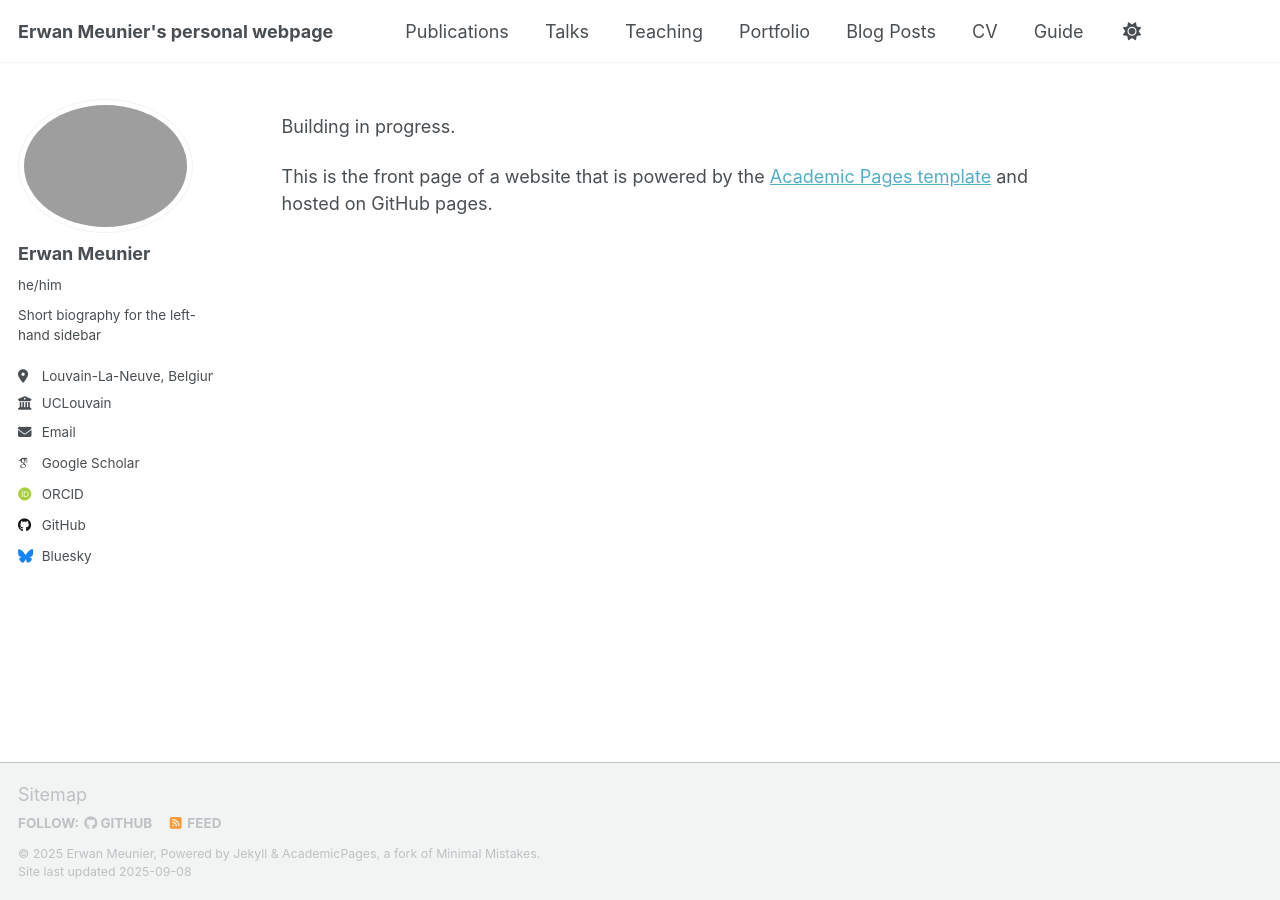
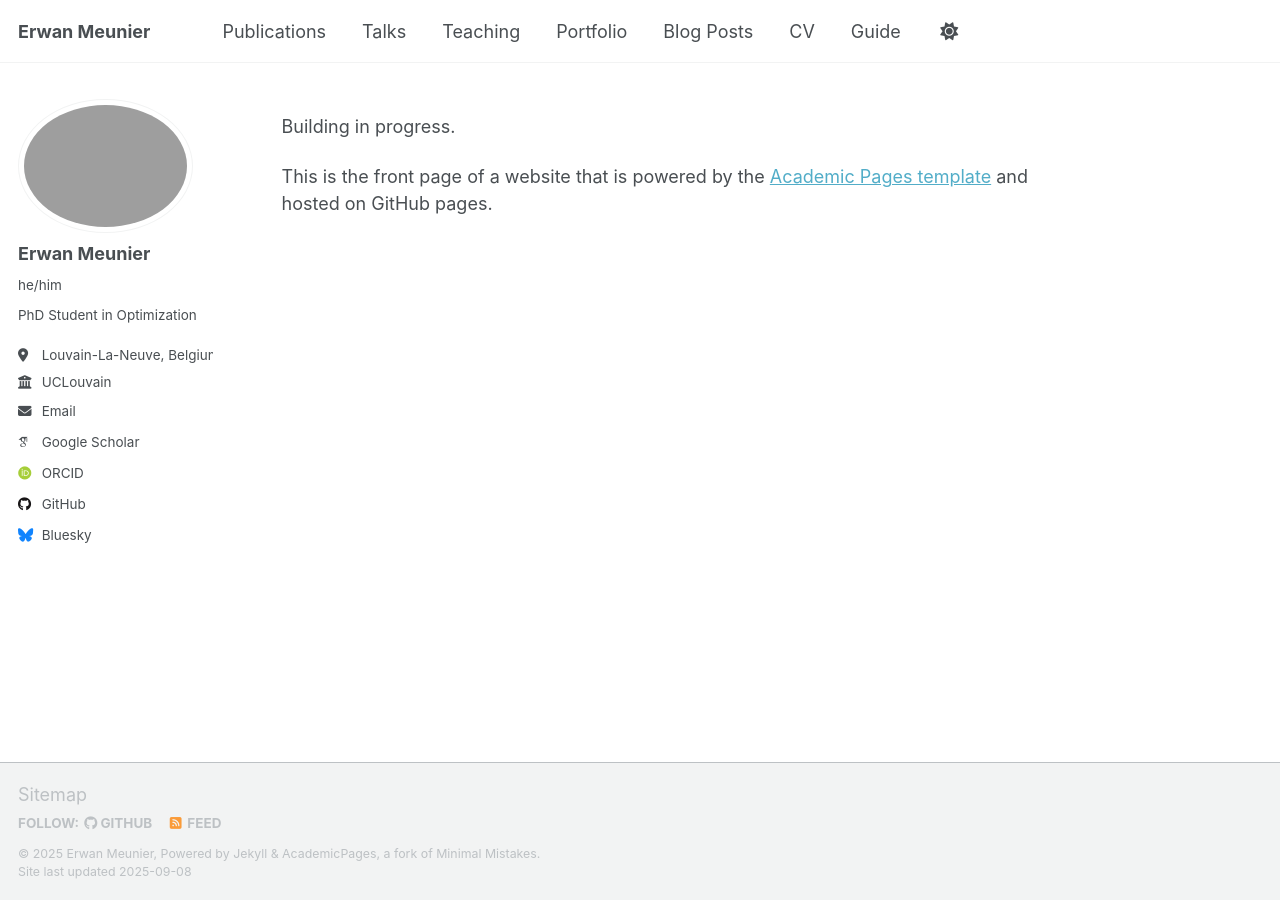
Before and after one commit to ErwanMeunier/ErwanMeunier.github.io, a Jekyll site: the page built from _pages/about.md, in a window 1280 px wide. Built offline with Jekyll 4.4.1, drawn with Linux system fonts in a browser that asks for light colours; some web fonts are replaced; a script that is not in the unit is left out.

Commit message:
Update _config.yml

```diff
--- a/_config.yml
+++ b/_config.yml
@@ -9,7 +9,7 @@
 # Basic Site Settings
 locale                   : "en-US"
 site_theme               : "default" # Currently available options are "default", "air"
-title                    : "Erwan Meunier's personal webpage"
+title                    : "Erwan Meunier"
 title_separator          : "-"
 name                     : &name "Erwan Meunier"
 description              : &description "personal description"
@@ -25,7 +25,7 @@ author:
   avatar           : "profile.png"
   name             : "Erwan Meunier"
   pronouns         : "he/him"
-  bio              : "Short biography for the left-hand sidebar"
+  bio              : "PhD Student in Optimization"
   location         : "Louvain-La-Neuve, Belgium"
   employer         : "UCLouvain"
   uri              : # URL
```
